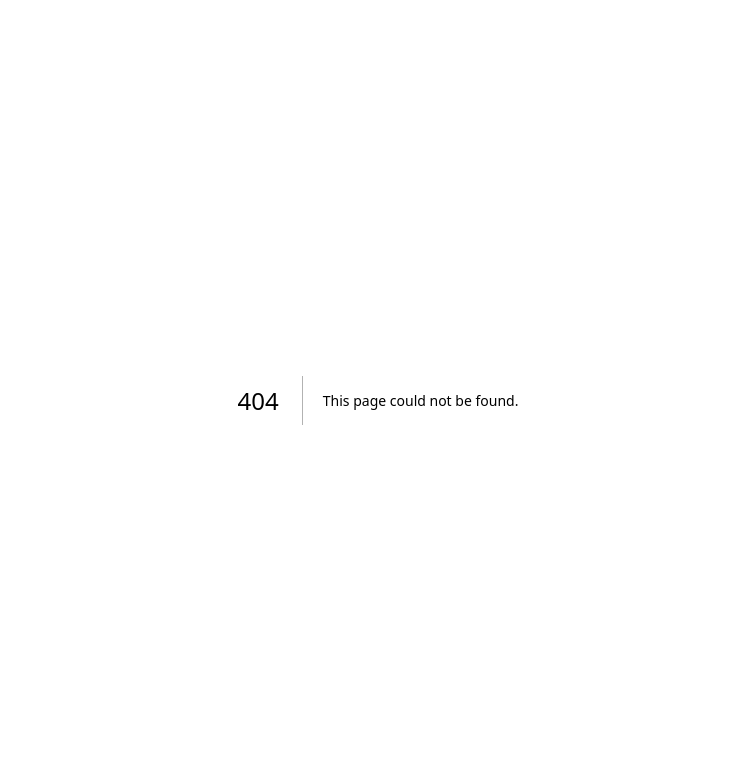
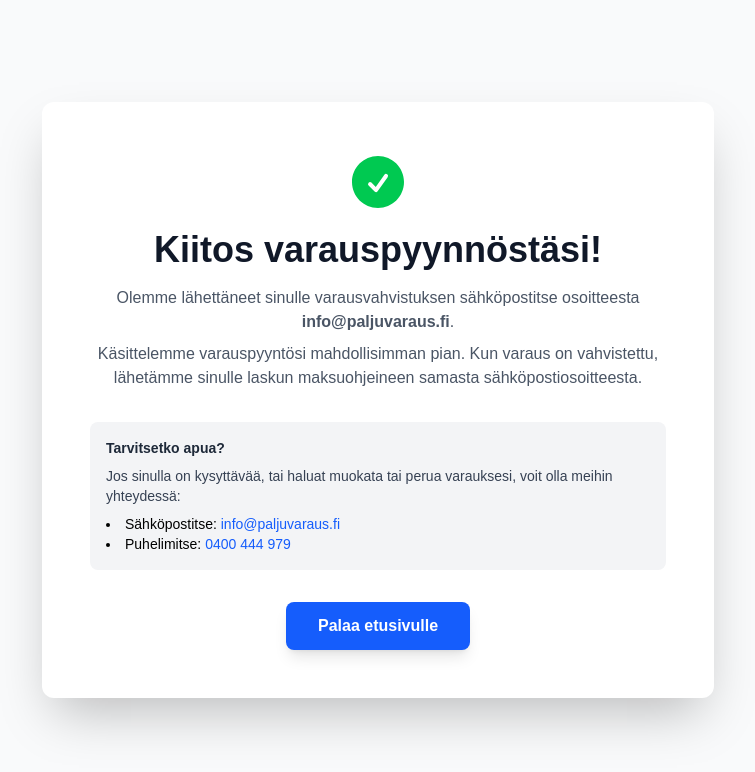
Before and after one commit to OskaNiiranen/paljuvaraus, a Next.js app: page /kiitos in a window 1280 px wide. Before the commit this address had no page. Shown: the top 772 px of the page, without its empty margins (262-1017 px from the left). Built offline with nearby package versions, Linux system fonts and the light colour scheme.

Commit message:
Vaihe 2 & 3: Kiitos ja varauslomake (MVP 1.0)

```diff
--- /dev/null
+++ b/app/api/send-email/route.ts
@@ -0,0 +1,82 @@
+import { Resend } from "resend";
+import { NextResponse } from "next/server";
+
+// API-avain luetaan turvallisesti ympäristömuuttujista
+const resend = new Resend(process.env.RESEND_API_KEY);
+
+// Määritä oma sähköpostiosoitteesi tähän, jotta saat kopion varauksista
+const OMA_SAHKOPOSTI = "oska.niiranen@gmail.com";
+
+export async function POST(request: Request) {
+  try {
+    const body = await request.json();
+    const { booking, customer, delivery, extras, total } = body;
+
+    if (!customer || !customer.email) {
+      return NextResponse.json(
+        { error: "Sähköposti puuttuu" },
+        { status: 400 }
+      );
+    }
+
+    // Käytetään Resendin sallimaa oletusosoitetta kehitysvaiheessa.
+    // Kun olet ostanut ja verifioinut oman domainisi (esim. paljuvaraus.fi) Resendissä,
+    // voit vaihtaa tämän osoitteeseen info@paljuvaraus.fi.
+    const fromAddress = "PaljuVaraus <onboarding@resend.dev>";
+
+    const { data, error } = await resend.emails.send({
+      from: fromAddress,
+      to: [customer.email], // Lähetetään asiakkaalle
+      bcc: [OMA_SAHKOPOSTI], // Lähetetään kopio sinulle
+      subject: "Varauspyyntösi on vastaanotettu!",
+      html: `
+        <h1>Kiitos varauspyynnöstäsi, ${customer.firstName}!</h1>
+        <p>Olemme vastaanottaneet varauspyyntösi ja käsittelemme sen mahdollisimman pian. Vahvistamme varauksen ja lähetämme maksuohjeet erillisessä sähköpostissa.</p>
+        <h2>Varauksen tiedot:</h2>
+        <ul>
+          <li><strong>Tuote:</strong> ${booking.productName}</li>
+          <li><strong>Ajanjakso:</strong> ${booking.startDate} - ${booking.endDate}</li>
+          <li><strong>Vuokra:</strong> ${booking.basePrice}€</li>
+          <li><strong>Toimitus:</strong> ${delivery.cost}€ (${delivery.method === "pickup" ? "Nouto" : "Toimitus"})</li>
+          ${extras.firewoodBags > 0 ? `<li><strong>Polttopuut:</strong> ${extras.firewoodBags} säkkiä (${extras.cost}€)</li>` : ""}
+          <li><strong>Yhteensä:</strong> ${total}€</li>
+        </ul>
+        <h2>Asiakastiedot:</h2>
+        <p>
+          ${customer.firstName} ${customer.lastName}<br>
+          ${customer.email}<br>
+          ${customer.phone}
+        </p>
+        ${
+          delivery.method === "delivery"
+            ? `
+          <h2>Toimitusosoite:</h2>
+          <p>
+            ${customer.address}<br>
+            ${customer.zipCode} ${customer.city}
+          </p>
+        `
+            : ""
+        }
+        <hr>
+        <p>Jos sinulla on kysyttävää, voit vastata tähän viestiin tai ottaa yhteyttä info@paljuvaraus.fi / 0400 444 979.</p>
+      `,
+    });
+
+    if (error) {
+      console.error("Resend error:", error);
+      return NextResponse.json(
+        { message: "Sähköpostin lähetys epäonnistui", error },
+        { status: 500 }
+      );
+    }
+
+    return NextResponse.json({ message: "Sähköposti lähetetty", data });
+  } catch (error) {
+    console.error("API route error:", error);
+    return NextResponse.json(
+      { message: "Sisäinen palvelinvirhe", error },
+      { status: 500 }
+    );
+  }
+}
--- a/app/kassa/page.tsx
+++ b/app/kassa/page.tsx
@@ -1,6 +1,6 @@
 "use client";
 
-import { useSearchParams } from "next/navigation";
+import { useSearchParams, useRouter } from "next/navigation"; // Lisätty useRouter
 import { useState, useEffect, Suspense } from "react";
 import Link from "next/link";
 
@@ -11,12 +11,16 @@ const getMockDistance = async (
   return new Promise((resolve) => {
     setTimeout(() => {
       if (zipCode.startsWith("04")) {
+        // Esim. Tuusula, Järvenpää, Kerava
         resolve({ distance: 15, message: "Etäisyys on noin 15 km." });
       } else if (zipCode.startsWith("01") || zipCode.startsWith("00")) {
+        // Esim. Vantaa, Helsinki
         resolve({ distance: 35, message: "Etäisyys on noin 35 km." });
       } else if (zipCode.startsWith("05")) {
+        // Esim. Hyvinkää
         resolve({ distance: 45, message: "Etäisyys on noin 45 km." });
       } else if (zipCode.startsWith("1")) {
+        // Esim. Lahti, Hämeenlinna
         resolve({ distance: 80, message: "Etäisyys on yli 50 km." });
       } else {
         resolve({ distance: 100, message: "Postinumeroa ei tunnistettu." });
@@ -28,6 +32,7 @@ const getMockDistance = async (
 // Komponentti, joka sisältää kaiken logiikan ja näkymän
 function KassaContent() {
   const searchParams = useSearchParams();
+  const router = useRouter(); // Otetaan router käyttöön
 
   const fromDateStr = searchParams.get("from");
   const toDateStr = searchParams.get("to");
@@ -63,14 +68,11 @@ function KassaContent() {
   const [deliveryCost, setDeliveryCost] = useState(0);
   const [deliveryInfo, setDeliveryInfo] = useState("");
   const [isCheckingDistance, setIsCheckingDistance] = useState(false);
-
-  // LISÄTTY: Tila polttopuusäkkien määrälle
   const [firewoodBags, setFirewoodBags] = useState(0);
   const firewoodPricePerBag = 10;
   const firewoodCost = firewoodBags * firewoodPricePerBag;
-
-  // PÄIVITETTY: Lasketaan kokonaishinta
   const totalPrice = bookingDetails.basePrice + deliveryCost + firewoodCost;
+  const [isSubmitting, setIsSubmitting] = useState(false);
 
   useEffect(() => {
     if (deliveryMethod === "delivery" && formData.zipCode.length === 5) {
@@ -111,20 +113,45 @@ function KassaContent() {
     setFormData((prev) => ({ ...prev, [name]: inputValue }));
   };
 
-  const handleSubmit = (e: React.FormEvent<HTMLFormElement>) => {
+  const handleSubmit = async (e: React.FormEvent<HTMLFormElement>) => {
     e.preventDefault();
     if (!formData.termsAccepted) {
       alert("Hyväksy vuokrausehdot jatkaaksesi.");
       return;
     }
-    console.log("Lähetetään varaus:", {
+    setIsSubmitting(true);
+
+    const submissionData = {
       booking: bookingDetails,
       customer: formData,
       delivery: { method: deliveryMethod, cost: deliveryCost },
-      extras: { firewoodBags: firewoodBags, cost: firewoodCost }, // LISÄTTY
+      extras: { firewoodBags: firewoodBags, cost: firewoodCost },
       total: totalPrice,
-    });
-    alert("Varauspyyntö lähetetty! (Tämä on vain demo)");
+    };
+
+    try {
+      const response = await fetch("/api/send-email", {
+        method: "POST",
+        headers: {
+          "Content-Type": "application/json",
+        },
+        body: JSON.stringify(submissionData),
+      });
+
+      if (!response.ok) {
+        throw new Error("Viestin lähetys epäonnistui");
+      }
+
+      // KORVATTU ALERT OHJAUKSELLA KIITOSSIVULLE
+      router.push("/kiitos");
+    } catch (error) {
+      console.error(error);
+      alert(
+        "Pahoittelut, varauksen lähetyksessä tapahtui virhe. Yritä uudelleen."
+      );
+    } finally {
+      setIsSubmitting(false);
+    }
   };
 
   return (
@@ -145,7 +172,6 @@ function KassaContent() {
             <div>
               <h2 className="text-2xl font-bold mb-6">Yhteystietosi</h2>
               <div className="grid grid-cols-1 sm:grid-cols-2 gap-6">
-                {/* Kentät kuten ennenkin... */}
                 <div>
                   <label
                     htmlFor="firstName"
@@ -336,7 +362,7 @@ function KassaContent() {
               )}
             </div>
 
-            {/* LISÄTTY: Lisäpalvelut */}
+            {/* Lisäpalvelut */}
             <div>
               <h2 className="text-2xl font-bold mb-6">Lisäpalvelut</h2>
               <div className="bg-white p-4 border rounded-lg">
@@ -445,10 +471,15 @@ function KassaContent() {
                   !formData.termsAccepted ||
                   (deliveryMethod === "delivery" &&
                     deliveryCost === 0 &&
-                    formData.zipCode.length === 5)
+                    formData.zipCode.length === 5) ||
+                  isSubmitting
                 }
               >
-                {isCheckingDistance ? "Tarkistetaan..." : "Lähetä varauspyyntö"}
+                {isSubmitting
+                  ? "Lähetetään..."
+                  : isCheckingDistance
+                  ? "Tarkistetaan..."
+                  : "Lähetä varauspyyntö"}
               </button>
               <p className="text-xs text-gray-500 mt-4 text-center">
                 Vahvistamme varauksen ja lähetämme maksuohjeet sähköpostiisi.
--- /dev/null
+++ b/app/kiitos/page.tsx
@@ -0,0 +1,66 @@
+import Link from "next/link";
+import { CheckCircleIcon } from "@heroicons/react/24/solid";
+
+export default function KiitosSivu() {
+  return (
+    <div className="bg-gray-50 flex items-center justify-center min-h-screen">
+      <main className="container mx-auto px-4 py-12">
+        <div className="max-w-2xl mx-auto bg-white p-8 sm:p-12 rounded-xl shadow-2xl text-center">
+          <CheckCircleIcon className="h-16 w-16 text-green-500 mx-auto mb-4" />
+
+          <h1 className="text-3xl sm:text-4xl font-extrabold text-gray-900">
+            Kiitos varauspyynnöstäsi!
+          </h1>
+
+          <p className="mt-4 text-gray-600">
+            Olemme lähettäneet sinulle varausvahvistuksen sähköpostitse
+            osoitteesta{" "}
+            <span className="font-semibold">info@paljuvaraus.fi</span>.
+          </p>
+          <p className="mt-2 text-gray-600">
+            Käsittelemme varauspyyntösi mahdollisimman pian. Kun varaus on
+            vahvistettu, lähetämme sinulle laskun maksuohjeineen samasta
+            sähköpostiosoitteesta.
+          </p>
+
+          <div className="mt-8 p-4 bg-gray-100 rounded-lg text-left text-sm">
+            <h2 className="font-semibold text-gray-800 mb-2">
+              Tarvitsetko apua?
+            </h2>
+            <p className="text-gray-700">
+              Jos sinulla on kysyttävää, tai haluat muokata tai perua
+              varauksesi, voit olla meihin yhteydessä:
+            </p>
+            <ul className="mt-2 list-inside list-disc">
+              <li>
+                Sähköpostitse:{" "}
+                <a
+                  href="mailto:info@paljuvaraus.fi"
+                  className="text-blue-600 hover:underline"
+                >
+                  info@paljuvaraus.fi
+                </a>
+              </li>
+              <li>
+                Puhelimitse:{" "}
+                <a
+                  href="tel:0400444979"
+                  className="text-blue-600 hover:underline"
+                >
+                  0400 444 979
+                </a>
+              </li>
+            </ul>
+          </div>
+
+          <Link
+            href="/"
+            className="mt-8 inline-block w-full sm:w-auto bg-blue-600 hover:bg-blue-700 text-white font-bold rounded-lg px-8 py-3 transition shadow-lg"
+          >
+            Palaa etusivulle
+          </Link>
+        </div>
+      </main>
+    </div>
+  );
+}
--- a/package.json
+++ b/package.json
@@ -14,7 +14,8 @@
     "next": "15.3.2",
     "react": "^19.0.0",
     "react-day-picker": "^9.8.0",
-    "react-dom": "^19.0.0"
+    "react-dom": "^19.0.0",
+    "resend": "^4.8.0"
   },
   "devDependencies": {
     "@tailwindcss/postcss": "^4",
```
Also changed, not shown: 2 other files (tests, documents, lock files or other folders).
